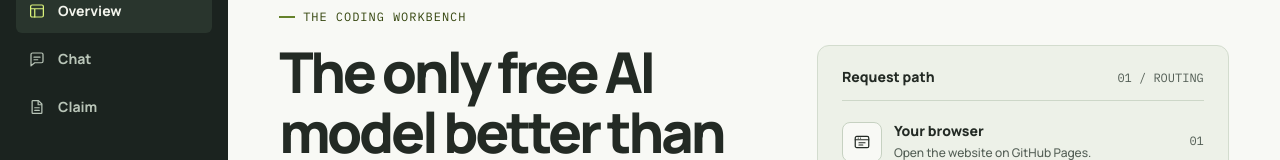
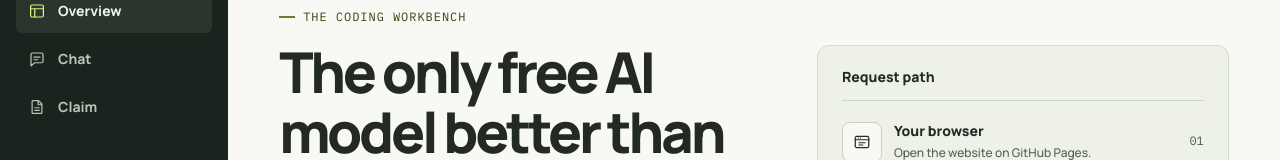
Before and after one commit to flowingnotes/NotMythos, a plain HTML site: page index.html in a window 1280 px wide. Shown: the part 123-283 px from the top of the page. Drawn offline with Linux system fonts and the light colour scheme; no server answers.

Commit message:
Remove content from figcaption in index.html
Removed the figure tag content for 'Request path'.

```diff
--- a/index.html
+++ b/index.html
@@ -41,7 +41,7 @@
           </div>
         </div>
         <figure class="route-figure">
-          <figcaption><span>Request path</span><span class="figure-tag">01 / ROUTING</span></figcaption>
+          <figcaption><span>Request path</span><span class="figure-tag"></span></figcaption>
           <ol class="route-list">
             <li>
               <div class="route-icon"><svg aria-hidden="true"><use href="./assets/icons.svg#browser"></use></svg></div>
```
